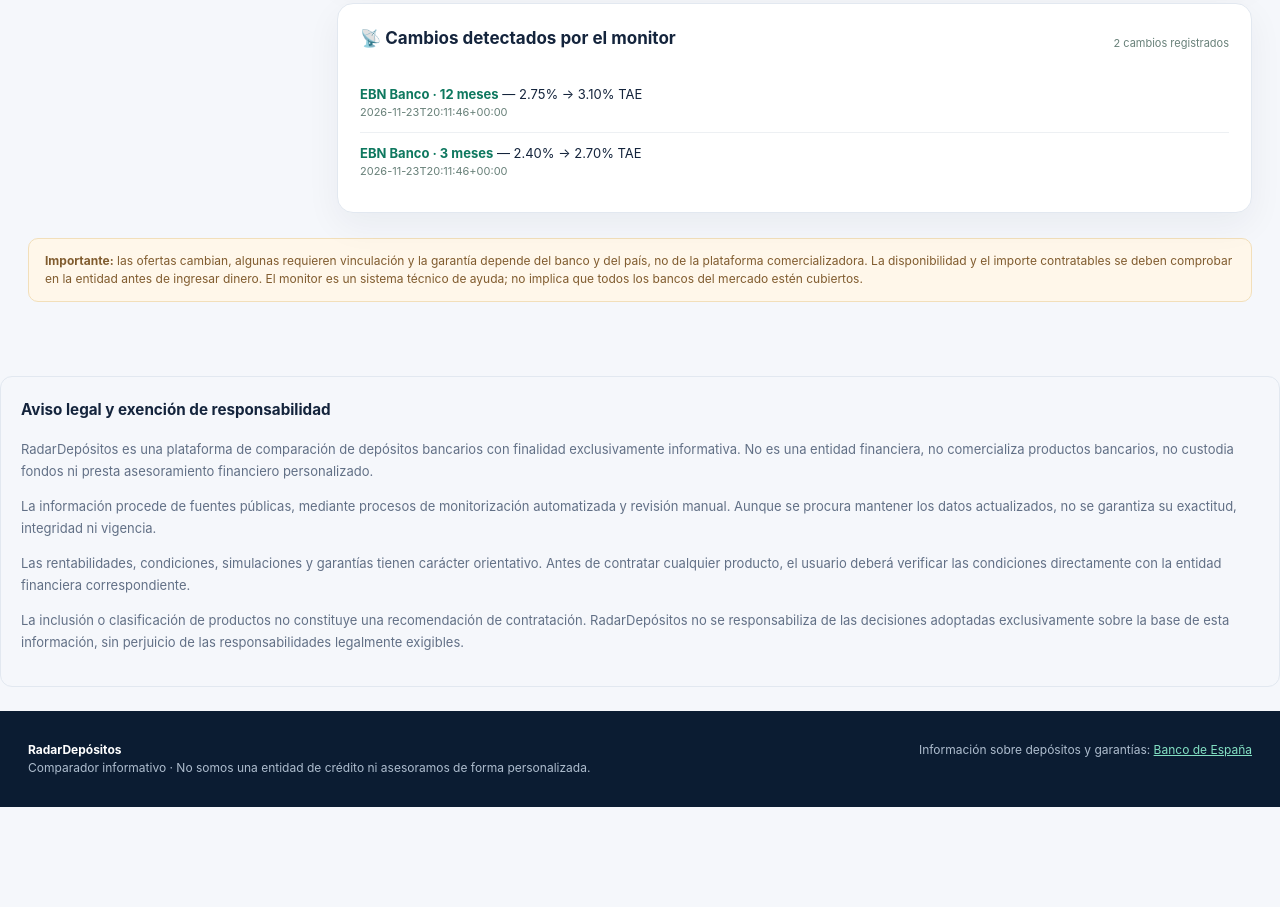
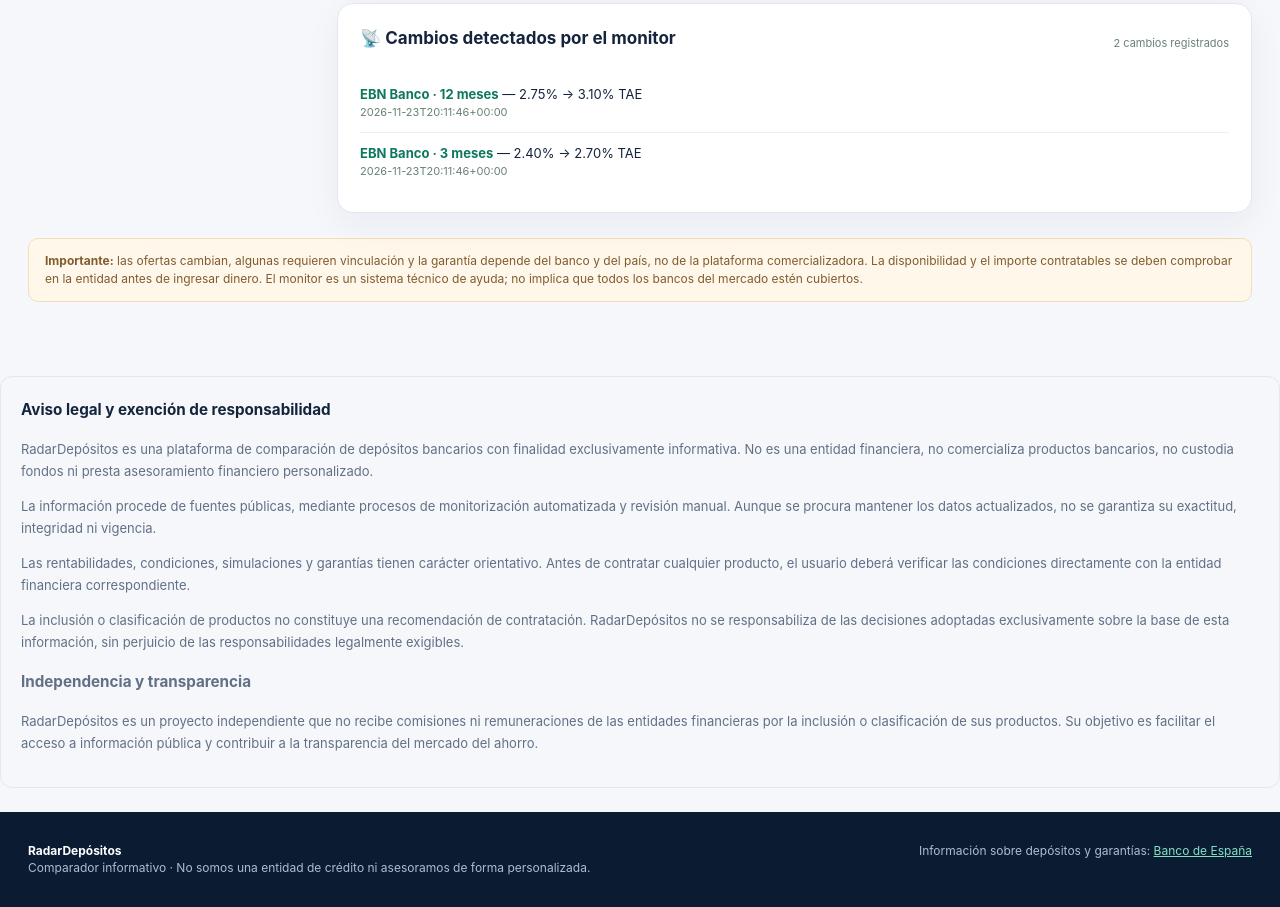
Before and after one commit to jdcmfinance/Radar-depositos, a plain HTML site: page index.html in a window 1280 px wide. Shown: the part 5836-6743 px from the top of the page. Before the commit the page ends 6643 px from the top, so only its background shows below. Drawn offline with Linux system fonts and the light colour scheme.

Commit message:
Add transparency section to index.html

```diff
--- a/index.html
+++ b/index.html
@@ -24,7 +24,15 @@
   <p>RadarDepósitos es una plataforma de comparación de depósitos bancarios con finalidad exclusivamente informativa. No es una entidad financiera, no comercializa productos bancarios, no custodia fondos ni presta asesoramiento financiero personalizado.</p>
   <p>La información procede de fuentes públicas, mediante procesos de monitorización automatizada y revisión manual. Aunque se procura mantener los datos actualizados, no se garantiza su exactitud, integridad ni vigencia.</p>
   <p>Las rentabilidades, condiciones, simulaciones y garantías tienen carácter orientativo. Antes de contratar cualquier producto, el usuario deberá verificar las condiciones directamente con la entidad financiera correspondiente.</p>
-  <p>La inclusión o clasificación de productos no constituye una recomendación de contratación. RadarDepósitos no se responsabiliza de las decisiones adoptadas exclusivamente sobre la base de esta información, sin perjuicio de las responsabilidades legalmente exigibles.</p>
+  <p>La inclusión o clasificación de productos no constituye una recomendación de contratación. RadarDepósitos no se responsabiliza de las decisiones adoptadas exclusivamente sobre la base de esta información, sin perjuicio de las responsabilidades legalmente exigibles.</p><h3>Independencia y transparencia</h3>
+<p>
+RadarDepósitos es un proyecto independiente que no
+recibe comisiones ni remuneraciones de las entidades
+financieras por la inclusión o clasificación de sus
+productos. Su objetivo es facilitar el acceso a
+información pública y contribuir a la transparencia
+del mercado del ahorro.
+</p>
 </section>
 <footer class="foot"><div class="shell footgrid"><div><b>RadarDepósitos</b><div>Comparador informativo · No somos una entidad de crédito ni asesoramos de forma personalizada.</div></div><div>Información sobre depósitos y garantías: <a href="https://clientebancario.bde.es/pcb/es/menu-horizontal/productosservici/cuentasdepositos/depositosplazo/" target="_blank" rel="noopener noreferrer">Banco de España</a></div></div></footer>
 <div class="comparepanel" id="comparepanel"><span id="comparetext">Selecciona dos depósitos</span><button id="compareopen">Comparar seleccionados</button></div>
```
